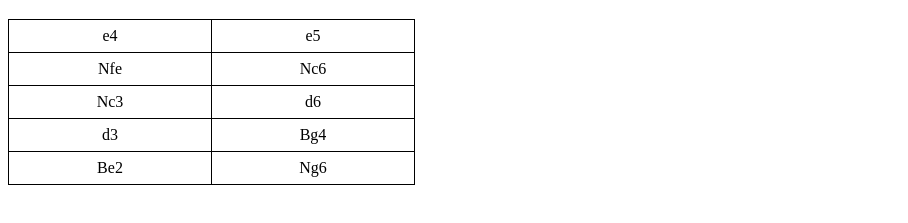
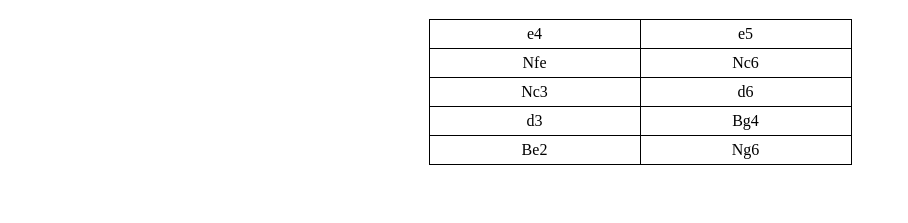
Before and after one commit to hugorocha-web/trabalhando-com-css-pc, a plain HTML site: page tabelasmod-3/tabela1.html in a window 1280 px wide. Shown: the part 61-284 px from the top of the page, without its empty margins (0-908 px from the left). Drawn offline with Linux system fonts and the light colour scheme.

Commit message:
Update tabela1.html

```diff
--- a/tabelasmod-3/tabela1.html
+++ b/tabelasmod-3/tabela1.html
@@ -8,11 +8,12 @@
         td{
             border: 1px solid black;
             width: 200px;
-            height: 30px;
+            padding: 5px;
             text-align: center;
         }
         table{
             border-collapse: collapse;
+            margin: auto;
         }
     </style>
 </head>
```
